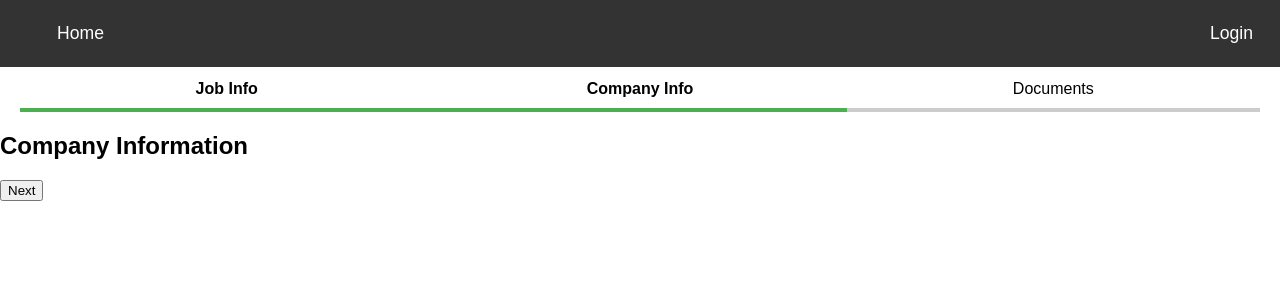
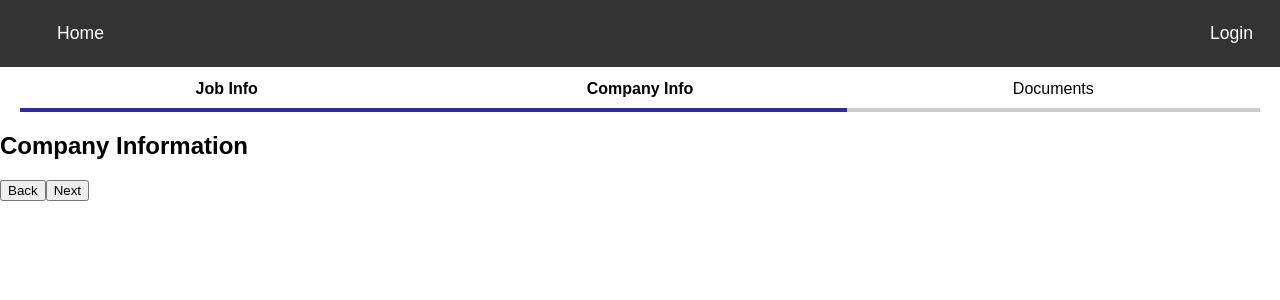
Before and after one commit to PravCoder/Mock_Interview_AI_Prep_Tool, a React (Vite) app in the folder frontend/: page /create-interview/1 in a window 1280 px wide. Both pictures are taken after a click on the button "Next". Shown: the top 300 px of the page. Built offline with nearby package versions, Linux system fonts and the light colour scheme; no server answers.

Commit message:
progress bar - next/back buttons

```diff
--- a/frontend/src/components/CompanyInfo.jsx
+++ b/frontend/src/components/CompanyInfo.jsx
@@ -1,10 +1,11 @@
 import React from 'react';
 
-function CompanyInfo({ onNext }) {
+function CompanyInfo({ onNext, onBack }) {
     return (
         <div>
             <h2>Company Information</h2>
             {/* Add your form fields here */}
+            <button onClick={onBack}>Back</button>
             <button onClick={onNext}>Next</button>
         </div>
     );
--- a/frontend/src/components/DocumentInfo.jsx
+++ b/frontend/src/components/DocumentInfo.jsx
@@ -1,10 +1,12 @@
 import React from 'react';
 
-function DocumentInfo() {
+function DocumentInfo({ onBack }) {
     return (
         <div>
             <h2>Documents</h2>
             {/* Add your form fields here */}
+
+            <button onClick={onBack}>Back</button>
             <button>Submit</button>
         </div>
     );
--- a/frontend/src/components/JobInfo.jsx
+++ b/frontend/src/components/JobInfo.jsx
@@ -6,6 +6,7 @@ function JobInfo({ onNext }) {
             <h2>Job Information</h2>
             {/* Add your form fields here */}
             <button onClick={onNext}>Next</button>
+
         </div>
     );
 }
--- a/frontend/src/pages/CreateInterviewPage.jsx
+++ b/frontend/src/pages/CreateInterviewPage.jsx
@@ -11,13 +11,17 @@ function CreateInterview() {
         setStep(step + 1);
     };
 
+    const handleBack = () => {
+        setStep(step - 1);
+    };
+
     return (
         <div>
             <ProgressBar step={step} />
             <div className="form-section">
                 {step === 0 && <JobInfo onNext={handleNext} />}
-                {step === 1 && <CompanyInfo onNext={handleNext} />}
-                {step === 2 && <DocumentInfo />}
+                {step === 1 && <CompanyInfo onNext={handleNext} onBack={handleBack} />}
+                {step === 2 && <DocumentInfo onBack={handleBack}  />}
             </div>
         </div>
     );
--- a/frontend/src/styles/ProgressBar.css
+++ b/frontend/src/styles/ProgressBar.css
@@ -14,6 +14,6 @@
 }
 
 .progress-step.active {
-    border-color: #4caf50; /* Green color for the active step */
+    border-color: #2c2ab1; /* Green color for the active step */
     font-weight: bold;
 }
```
